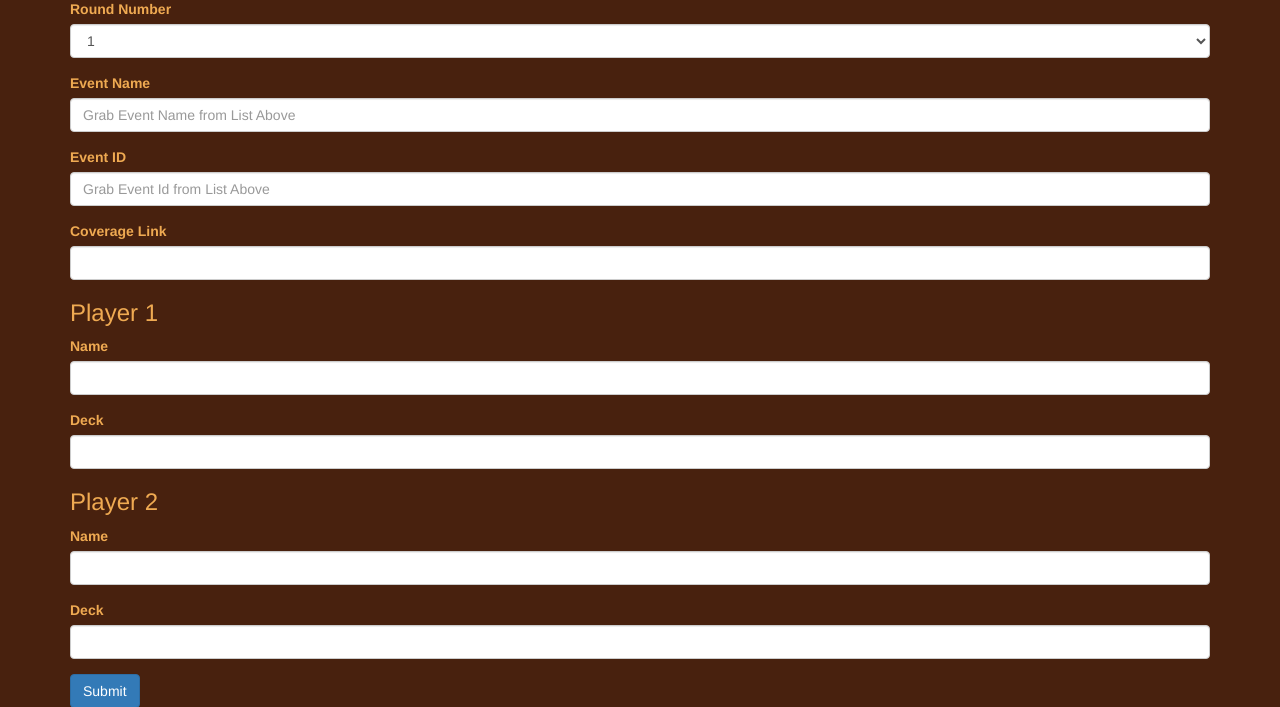
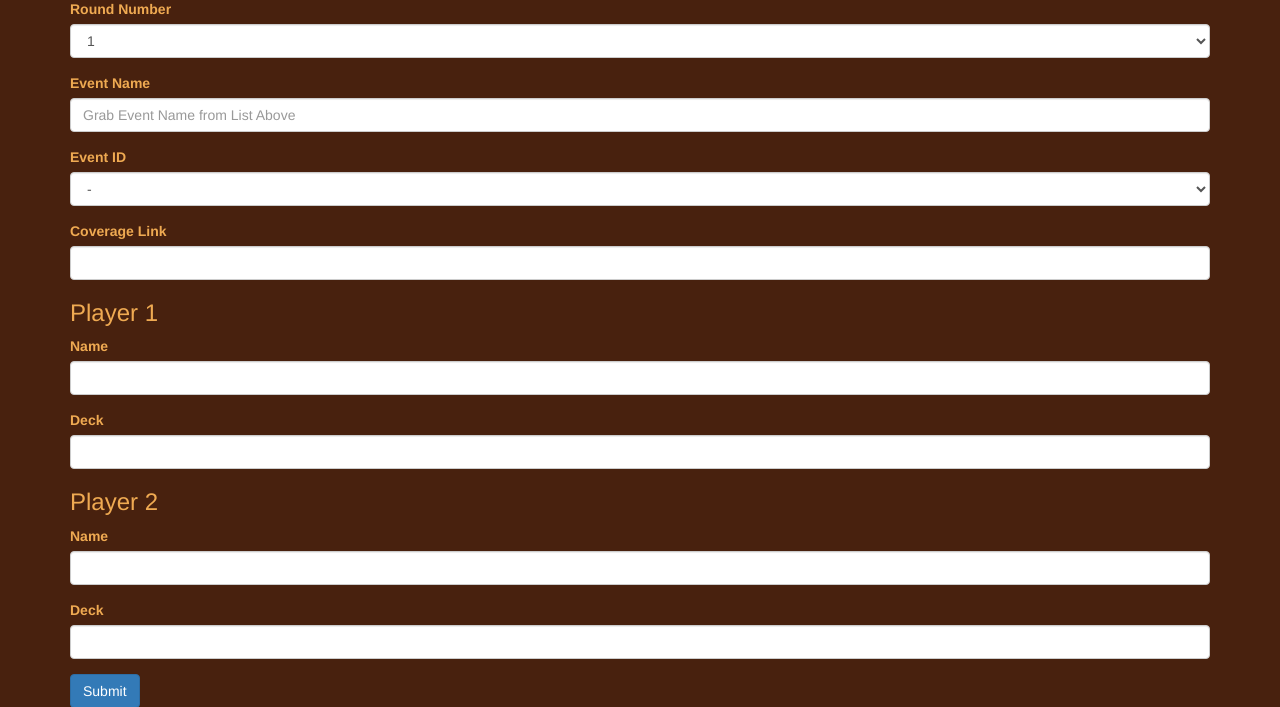
Before and after one commit to themagicians/magiccoverage, a Node server app: page /round/form in a window 1280 px wide. Shown: the part 325-1032 px from the top of the page. Run offline with Node 20, Linux system fonts and the light colour scheme; tables that the repository leaves empty hold one stand-in row (values such as "Sample post"); some libraries are stand-ins or nearby versions.

Commit message:
updated form

```diff
--- a/views/roundForm.handlebars
+++ b/views/roundForm.handlebars
@@ -52,35 +52,39 @@
                 </div>
                         <div class="form-group">
                             <label>Event Name</label>
-                            <input type="text" class="form-control" name="event_name" placeholder="Grab Event Name from List Above" value="" id="enter_text">
+                            <input type="text" class="form-control" name="event_name" placeholder="Grab Event Name from List Above" value="" id="event_name">
                         </div>
                         <div class="form-group">
                             <label>Event ID</label>
-                            <input type="text" class="form-control" name="EventId" placeholder="Grab Event Id from List Above" value="" id="enter_text">
+                                <select class="form-control" name="EventId">
+                                {{#each events}}
+                                    <option value="{{this.id}}">{{ this.id }} - {{this.event_name}}</option>
+                                {{/each}}
+                                </select>
                         </div>
                         <div class="form-group">
                             <label>Coverage Link</label>
-                            <input type="text" class="form-control" name="coverage_link" value="" id="enter_text">
+                            <input type="text" class="form-control" name="coverage_link" value="" id="coverage_link">
                         </div>
                         <h3>Player 1</h3>
                         <div class="form-group">
                             <label>Name</label>
-                            <input type="text" class="form-control" name="player1_name" value="" id="enter_text">
+                            <input type="text" class="form-control" name="player1_name" value="" id="player1_name">
                         </div>
                         <div class="form-group">
                             <label>Deck</label>
-                            <input type="text" class="form-control" name="player1_deck" value="" id="enter_text">
+                            <input type="text" class="form-control" name="player1_deck" value="" id="player1_deck">
                         </div>
                         <h3>Player 2</h3>
                         <div class="form-group">
                             <label>Name</label>
-                            <input type="text" class="form-control" name="player2_name" value="" id="enter_text">
+                            <input type="text" class="form-control" name="player2_name" value="" id="player2_name">
                         </div>
                         <div class="form-group">
                             <label>Deck</label>
-                            <input type="text" class="form-control" name="player2_deck" value="" id="enter_text">
+                            <input type="text" class="form-control" name="player2_deck" value="" id="player2_deck">
                         </div>
-                        <button type="submit" class="btn btn-primary" id="text-enter-button">Submit</button>
+                        <button type="submit" class="btn btn-primary" id="submitbutton">Submit</button>
                     </form>
             </div>
         </div>
```
Also changed, not shown: public/assets/js/script.js (added).
